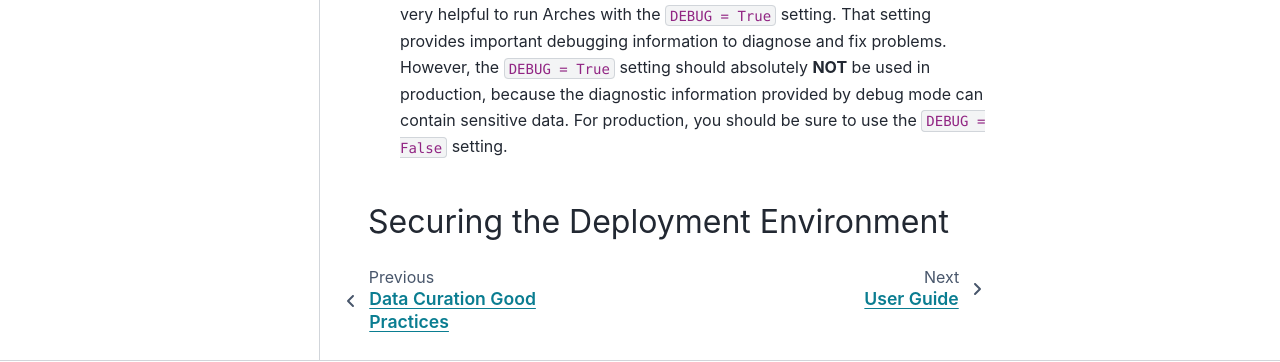
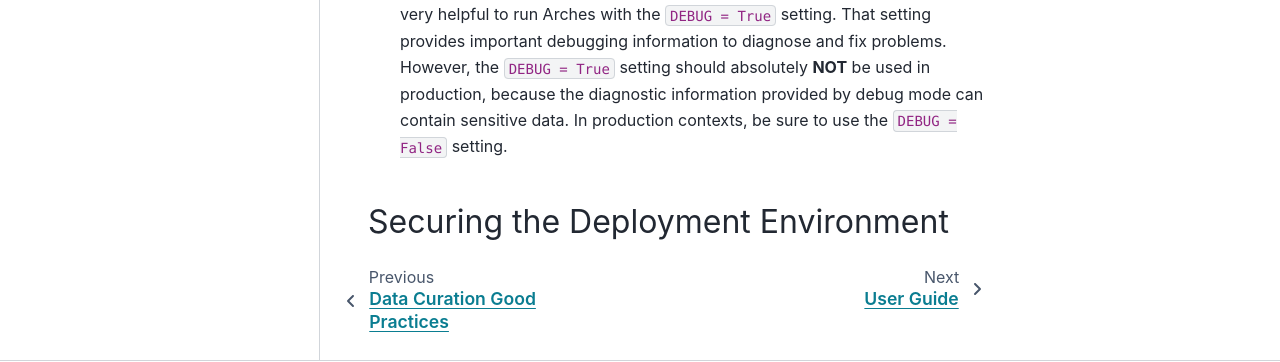
Before and after one commit to archesproject/arches-docs, a Sphinx documentation site: the page built from docs/administering/security.rst, in a window 1280 px wide and 900 px high, scrolled down 1100 px. Shown: the part 446-808 px from the top of the window. Built offline with Sphinx 7.4.7 and the PyData theme 0.15.4, drawn with Linux system fonts in a browser that asks for light colours.

Commit message:
Added clarification

```diff
--- a/docs/administering/security.rst
+++ b/docs/administering/security.rst
@@ -24,7 +24,7 @@
 
 * Use HTTPS on the Web. Use of HTTPS is a critical aspect of securing your Arches instance. If you do not use HTTPS, passwords and other credentials are visible and can be intercepted.
 
-* Turn off ``DEBUG`` mode. While testing and developing your Arches instance, it is very helpful to run Arches with the ``DEBUG = True`` setting. That setting provides important debugging information to diagnose and fix problems. However, the ``DEBUG = True`` setting should absolutely **NOT** be used in production, because the diagnostic information provided by debug mode can contain sensitive data. For production, you should be sure to use the ``DEBUG = False`` setting.
+* Turn off ``DEBUG`` mode. While testing and developing your Arches instance, it is very helpful to run Arches with the ``DEBUG = True`` setting. That setting provides important debugging information to diagnose and fix problems. However, the ``DEBUG = True`` setting should absolutely **NOT** be used in production, because the diagnostic information provided by debug mode can contain sensitive data. In production contexts, be sure to use the ``DEBUG = False`` setting.
 
 
 
```
